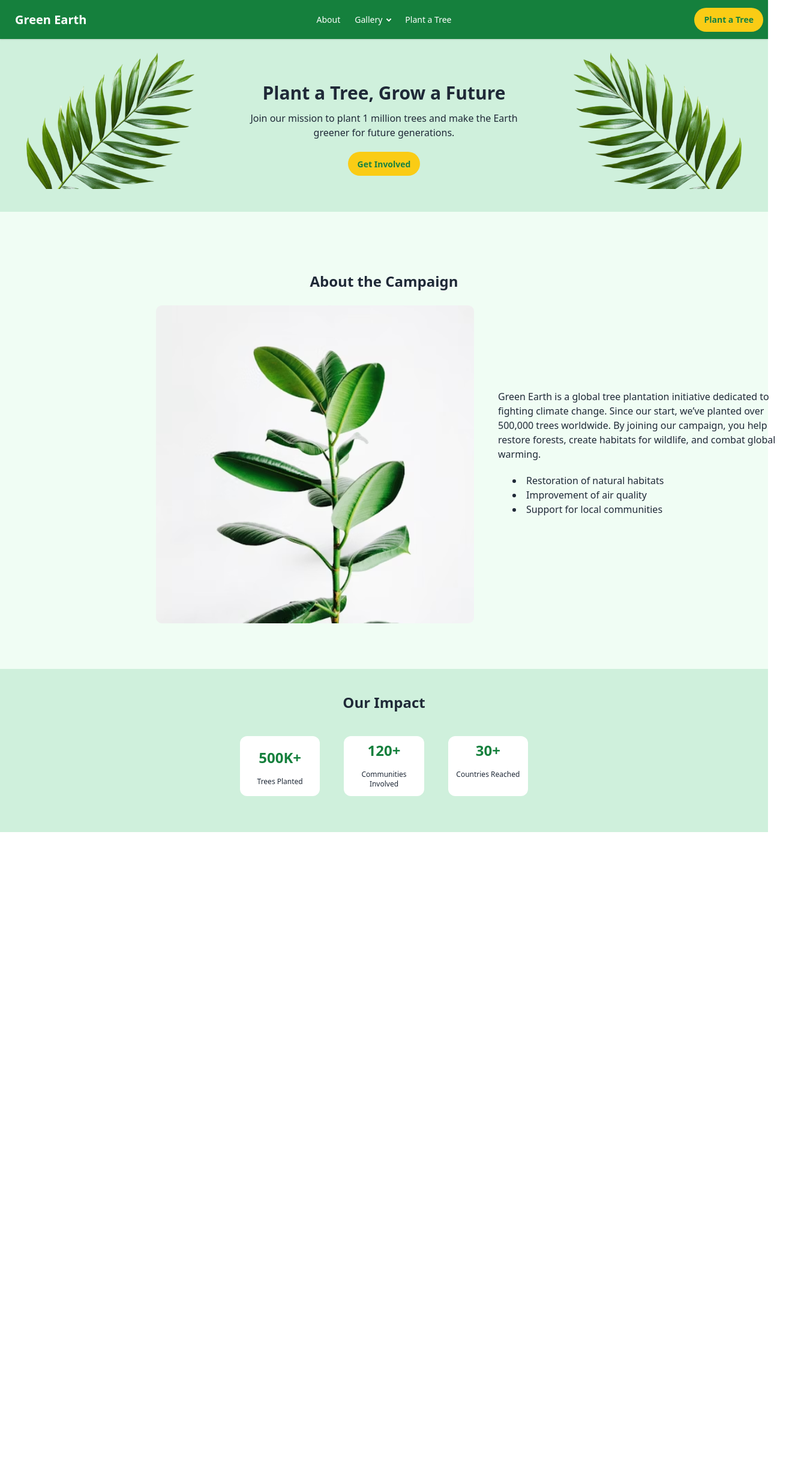
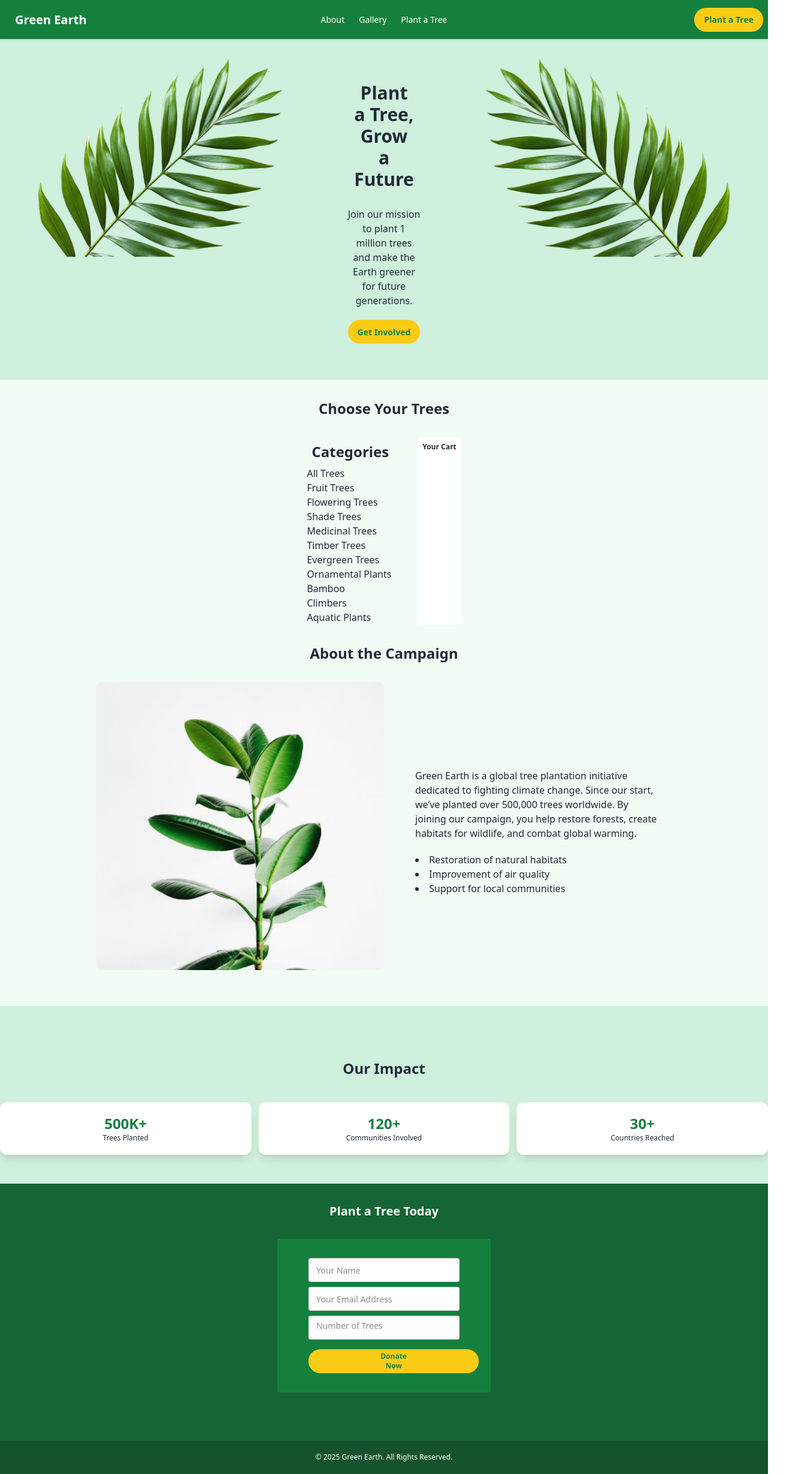
Before and after one commit to noushinanikakhan/PHAssignment6, a plain HTML site: page index.html in a window 1280 px wide. Shown: the whole page at 60% size, 1350 px wide, since content can reach past the window. Before the commit the page ends 1387 px from the top, so only its background shows below. Drawn offline with nearby package versions, Linux system fonts and the light colour scheme.

Commit message:
third commit

```diff
--- a/index.html
+++ b/index.html
@@ -19,39 +19,27 @@
 <nav>
     <div class="navbar bg-[#15803d] shadow-sm">
   <div class="navbar-start">
-    <div class="dropdown">
+    <div class="dropdown ">
       <div tabindex="0" role="button" class="btn btn-ghost lg:hidden">
         <svg xmlns="http://www.w3.org/2000/svg" class="h-5 w-5" fill="none" viewBox="0 0 24 24" stroke="currentColor"> <path stroke-linecap="round" stroke-linejoin="round" stroke-width="2" d="M4 6h16M4 12h8m-8 6h16" /> </svg>
       </div>
       <ul
         tabindex="0"
-        class="menu menu-sm dropdown-content bg-base-100 rounded-box z-1 mt-3 w-52 p-2 shadow">
-        <li><a>Item 1</a></li>
-        <li>
-          <a>Parent</a>
-          <ul class="p-2">
-            <li><a>Submenu 1</a></li>
-            <li><a>Submenu 2</a></li>
-          </ul>
-        </li>
-        <li><a>Item 3</a></li>
+        class="menu menu-sm dropdown-content  bg-base-100 rounded-box z-1 mt-3 w-52 p-2 shadow">
+        <li><a class="hover:underline">About</a></li>
+          <li> <a class="hover:underline">Gallery</a>
+      </li>
+        <li><a class="hover:underline">Plant a Tree</a></li>
       </ul>
     </div>
     <a class="btn btn-ghost text-xl text-white">Green Earth</a>
   </div>
   <div class="navbar-center hidden lg:flex text-white">
     <ul class="menu menu-horizontal px-1">
-      <li><a>About</a></li>
-      <li>
-        <details>
-          <summary>Gallery</summary>
-          <ul class="p-2">
-            <li><a>Submenu 1</a></li>
-            <li><a>Submenu 2</a></li>
-          </ul>
-        </details>
+      <li><a class="hover:underline">About</a></li>
+      <li> <a class="hover:underline">Gallery</a>
       </li>
-      <li><a>Plant a Tree</a></li>
+      <li><a class="hover:underline">Plant a Tree</a></li>
     </ul>
   </div>
   <div class="navbar-end ">
@@ -63,28 +51,53 @@
 <!-- header -->
 <section class="bg-[#cff0dc] w-full flex">
     <div class="">
-      <img src="assets/hero-leaf1.png" alt="">
+      <img class="hidden md:block flex-1" src="assets/hero-leaf1.png" alt="">
     </div>
-        <div class="p-15 text-center">
-      <h1 class="font-bold text-3xl text-[#1f2937] p-3">Plant a Tree, Grow a Future</h1>
+        <div class="p-15 text-center flex-1">
+      <h1 class="font-bold text-3xl text-[#1f2937] p-3 mb-4">Plant a Tree, Grow a Future</h1>
       <p class="text-[#1f2937] pb-5">Join our mission to plant 1 million trees and make the Earth greener for future
 generations.</p>
       <button class="btn bg-[#facc15] text-[#15803d] rounded-4xl border-none shadow-none">Get Involved</button>
     </div>
         <div class="">
-      <img src="assets/hero-leaf2.png" alt="">
+      <img class="hidden md:block flex-1" src="assets/hero-leaf2.png" alt="">
     </div>
 </section>
 
+<!-- category section -->
+
+<section class="bg-[#f0fdf4]">
+  <div>
+  <h2 class="text-[#1f2937] font-bold text-xl md:text-2xl text-center p-8">Choose Your Trees</h2>
+  <div class="flex col-span-12 justify-center gap-5">
+    <div class="col-span-2"><h2 class="text-[#1f2937] font-semibold text-sm md:text-2xl text-center p-2">Categories</h2>
+    <p class="text-[#1f2937]">All Trees</p>
+    <p class="text-[#1f2937]">Fruit Trees</p>
+       <p class="text-[#1f2937]">Flowering Trees</p>
+    <p class="text-[#1f2937]">Shade Trees</p>
+       <p class="text-[#1f2937]">Medicinal Trees</p>
+    <p class="text-[#1f2937]">Timber Trees</p>
+       <p class="text-[#1f2937]">Evergreen Trees</p>
+    <p class="text-[#1f2937]">Ornamental Plants</p>
+       <p class="text-[#1f2937]">Bamboo</p>
+       <p class="text-[#1f2937]">Climbers</p>
+       <p class="text-[#1f2937]">Aquatic Plants</p>
+    </div>
+    <div class="col-span-8"></div>
+    <div class="col-span-2 bg-white rounded-md"><h2 class="text-[#1f2937] font-bold text-xl md:text-xs text-left p-2">Your Cart</h2></div>
+  </div>
+</div>
+</section>
+
 <!-- description section -->
-<section class="bg-[#f0fdf4] ">
-   <div class="w-9/12 mx-auto p-25">
-     <h2 class="text-[#1f2937] font-bold text-2xl text-center">About the Campaign</h2>
-     <div class="flex w-[1090px] h-[530px] py-6">
-        <img class="w-[530px] h-[530px]" src="assets/about.png" alt="">
-    <div class="div text-[#1f2937] px-5 py-30">
+<section class="bg-[#f0fdf4] pb-5 md:pb-15">
+   <div class="w-9/12 mx-auto ">
+     <h2 class="text-[#1f2937] font-bold text-xl md:text-2xl text-center p-8">About the Campaign</h2>
+     <div class="flex flex-col md:flex-row items-center gap-2 md:gap-8">
+        <img class=" md:w-1/2" src="assets/about.png" alt="">
+    <div class=" text-[#1f2937]  md:w-1/2 ">
         <p class="p-5">Green Earth is a global tree plantation initiative dedicated to fighting climate change. Since our start, we’ve planted over 500,000 trees worldwide. By joining our campaign, you help restore forests, create habitats for wildlife, and combat global warming. </p>
-    <div class="px-11 ">
+    <div class="px-5">
           <li>Restoration of natural habitats</li>
 <li>Improvement of air quality</li>
 <li>Support for local communities</li>
@@ -93,27 +106,54 @@ generations.</p>
    </div>
 </section>
 <!-- impact section -->
-<section class="bg-[#cff0dc]">
+<section class="bg-[#cff0dc] py-12">
     <div class="">
-        <h2 class="text-[#1f2937] font-bold text-2xl text-center py-10">Our Impact</h2>
-  <div class="flex gap-10 mx-auto px-100 pb-15">
-          <div class="bg-white rounded-xl w-[500px] h-[100px] text-center ">
-            <h2 class="text-[#15803d] text-2xl font-semibold p-2 pt-5">500K+</h2>
-            <p class="text-xs text-[#1f2937]  p-2 pb-5">Trees Planted</p>
+        <h2 class="text-[#1f2937] font-bold text-2xl text-center py-5 md:py-10">Our Impact</h2>
+  <div class="flex flex-col md:flex-row mx-auto gap-3 items-center md:justify-around">
+          <div class="bg-white rounded-xl w-9/12 md:w-[450px] p-5  text-center shadow-lg">
+            <h2 class="text-[#15803d] text-2xl font-semibold ">500K+</h2>
+            <p class="text-xs text-[#1f2937] ">Trees Planted</p>
         </div>
-                <div class="bg-white rounded-xl w-[500px] text-center">
-            <h2 class="text-[#15803d] text-2xl font-semibold p-2">120+</h2>
-            <p class="text-xs text-[#1f2937] p-2">Communities Involved</p>
+                <div class="bg-white rounded-xl w-9/12 md:w-[450px] p-5 text-center shadow-lg">
+            <h2 class="text-[#15803d] text-2xl font-semibold ">120+</h2>
+            <p class="text-xs text-[#1f2937] ">Communities Involved</p>
         </div>
-                <div class="bg-white rounded-xl w-[500px] text-center">
-            <h2 class="text-[#15803d] text-2xl font-semibold p-2">30+</h2>
-            <p class="text-xs text-[#1f2937] p-2">Countries Reached</p>
+                <div class="bg-white rounded-xl w-9/12 md:w-[450px] p-5 text-center shadow-lg">
+            <h2 class="text-[#15803d] text-2xl font-semibold ">30+</h2>
+            <p class="text-xs text-[#1f2937] ">Countries Reached</p>
         </div>
   </div>
     </div>
-
 </section>
 
+<!-- form section -->
+ <section class="bg-[#166534]">
+  <div class="pb-20">
+        <h2 class="font-bold text-white text-center text-xl p-8">Plant a Tree Today</h2>
+  <div class="bg-[#15803d] md:w-5/18 mx-auto px-13 py-8 rounded-sm">
+   <div class="pb-2">
+      <input type="text" placeholder="Your Name" class="input" />
+  </div>
+     <div class="pb-2">
+      <input type="text" placeholder="Your Email Address" class="input" />
+  </div>
+   <div class="pb-4">
+      <input type="text" class="input pb-2" placeholder="Number of Trees" list="browsers" />
+<datalist id="browsers">
+  <option value="1 Tree - $5"></option>
+  <option value="5 Tree - $25"></option>
+  <option value="10 Tree - $50"></option>
+</datalist>
+   </div>
+  <button class="btn bg-[#facc15] text-[#15803d] rounded-4xl border-none shadow-none px-25 md:px-30  md:py-2 text-xs">Donate Now</button>
+  </div>
+  </div>
+ </section>
+
+ <!-- footer section -->
+ <footer class="bg-[#14532d] p-5">
+  <p class="text-white text-center text-xs">© 2025 Green Earth. All Rights Reserved.</p>
+ </footer>
 
     <!-- js link -->
 <script src="home.js"></script>
```
